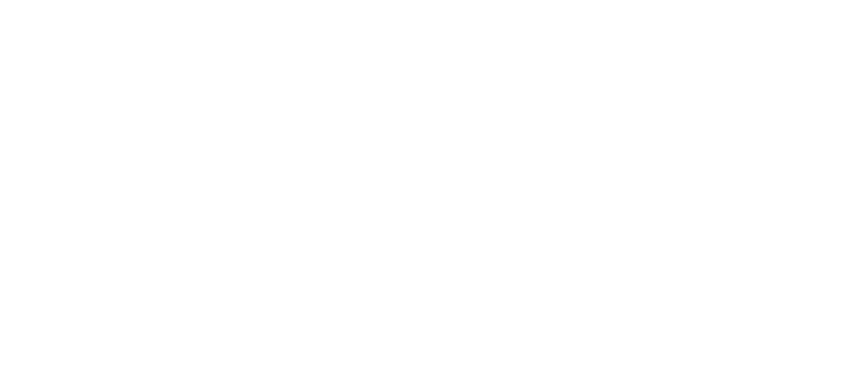
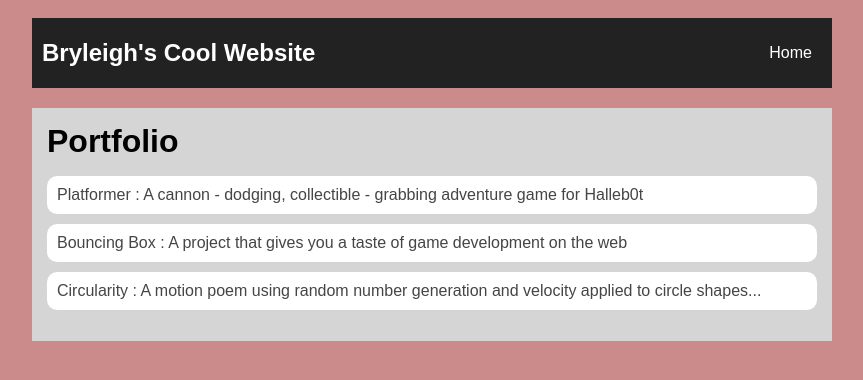
Before and after one commit to bryleighdehart000/bryleighdehart000.github.io, a plain HTML site: page portfolio.html in a window 1280 px wide. Shown: the whole page, without its empty margins (208-1071 px from the left). Drawn offline with Linux system fonts and the light colour scheme.

Commit message:
add portfolio.html file

```diff
--- a/portfolio.html
+++ b/portfolio.html
@@ -1,11 +1,108 @@
 <!DOCTYPE HTML>
 <html>
     <head>
+        <title>Bryleigh's Cool Website</title>
+         <style type="text/css">
+            body {
+                background: rgb(204, 139, 139);
+                color: rgb(108, 106, 231);
+                padding: 10px;
+                font-family: arial;
+            }
+            header {
+                font-size: 1.5em;
+                font-weight: bold;
+            }
+
+            #all-contents {
+                max-width: 800px;
+                margin: auto;
+            }
+
+            /* navigation menu */
+            nav {
+                 background: #222222;
+                 margin: 0 auto;
+                 display: flex;
+                 padding: 10px;
+                 margin-bottom: 20px;
+            }
+            h1 {
+                display: flex;
+                 align-items: center;
+                 color: white;
+                 flex: 1;
+                 margin: 0;
+            }
+            #nav-ul {
+                list-style-image: none;
+            }
+            .nav-li {
+                display: inline-block;
+                padding: 0 10px;
+            }
+            .nav-a {
+                text-decoration: none;
+                color: #fff;
+            }
+
+            /* main container area beneath menu */
+            main {
+               background: rgb(214, 213, 213);
+                 display: flex;
+            }
+            .content {
+                flex: 1;
+                 padding: 15px;
+            }
+             /* portfolio styles */
+            .content h1 {
+                color: black;
+            }
+
+            #portfolio {
+                list-style-type: none;
+                padding-left: 0;
+            }
+
+            #portfolio li {
+                background: #fff;
+                padding: 10px;
+                border-radius: 10px;
+                margin-bottom: 10px;
+            }
+
+            #portfolio li:hover {
+                background: #eee;
+            }
+
+            #portfolio a {
+                text-decoration: none;
+                color: #454545;
+            }
+        </style>
+        </head>
     </head>
-
     <body>
       <div id="all-contents">
-
-      </div>
+          <nav>
+              <h1>Bryleigh's Cool Website</h1>
+              <ul id="nav-ul">
+                  <li class="nav-li">
+                      <a class="nav-a" href="index.html">Home</a>
+                  </li>
+                </ul>
+          </nav>
+          <main>
+              <div class="content">
+                  <h1>Portfolio</h1>
+                  <ul id="portfolio">
+                      <li><a href="projects/platformer/">Platformer : A cannon - dodging, collectible - grabbing adventure game for Halleb0t</a></li>
+                      <li><a href="projects/bouncing-box/">Bouncing Box : A project that gives you a taste of game development on the web </a></li>
+                      <li><a href="projects/circularity/">Circularity : A motion poem using random number generation and velocity applied to circle shapes...</a></li>
+                  </ul>
+              </div>
+          </main>
+       </div>
     </body>
 </html>
```
Also changed, not shown: index.html (+4 -3 lines).
